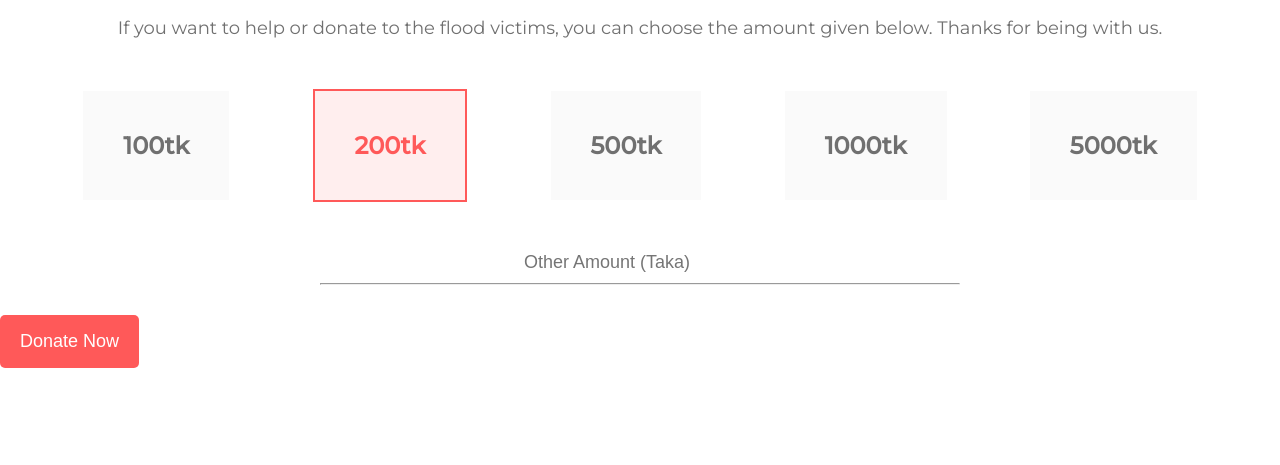
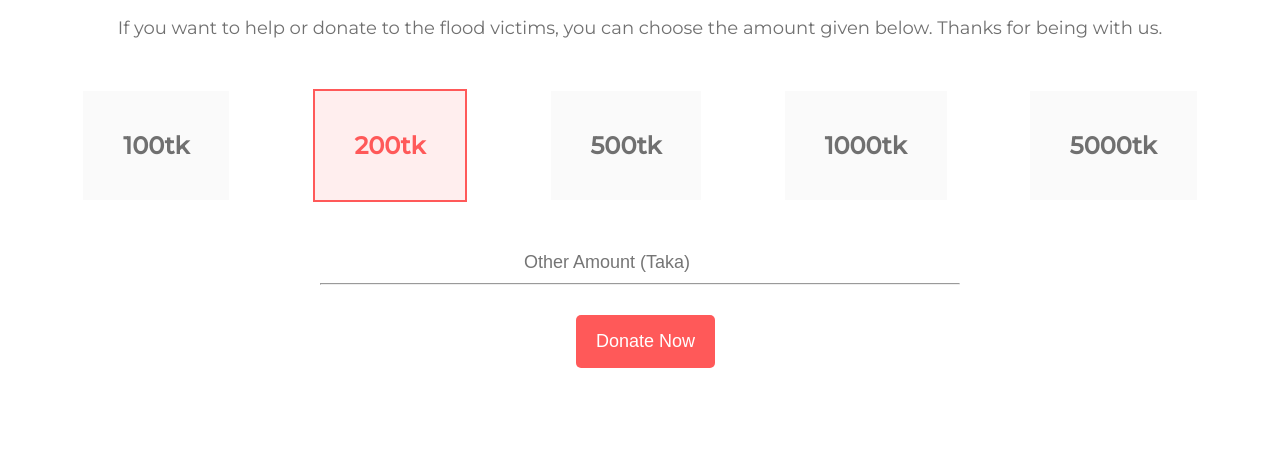
Before and after one commit to JubayerP/assignment-1, a plain HTML site: page index.html in a window 1280 px wide. Shown: the part 958-1423 px from the top of the page. Drawn offline with Linux system fonts and the light colour scheme.

Commit message:
main marks work finished

```diff
--- a/style.css
+++ b/style.css
@@ -57,6 +57,7 @@ body{
 
 #donate-today{
     margin: 100px 0;
+    position: relative;
 }
 .donate-now-heading{
     font-size: 45px;
@@ -88,7 +89,8 @@ body{
     border: 2px solid #FF5959;
 }
 .form-container{
-    position: relative;
+    /* position: absolute; */
+    margin-bottom: 200px;
 }
 form{
     display: flex;
@@ -108,8 +110,8 @@ hr{
     margin-bottom: 30px;
 }
 .btn{
-    /* position: absolute; */
-    /* left: 45%; */
+    position: absolute;
+    left: 45%;
 }
 
 #donate-plan{
```
